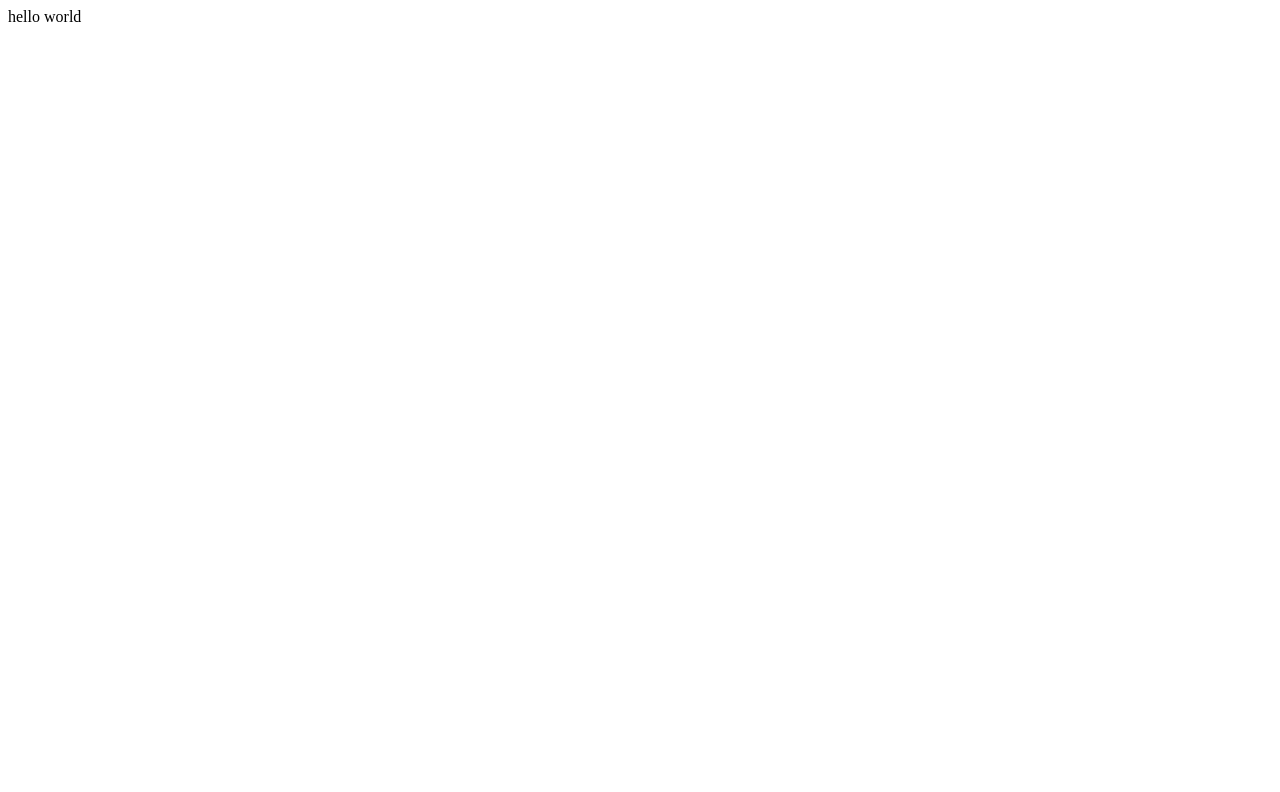
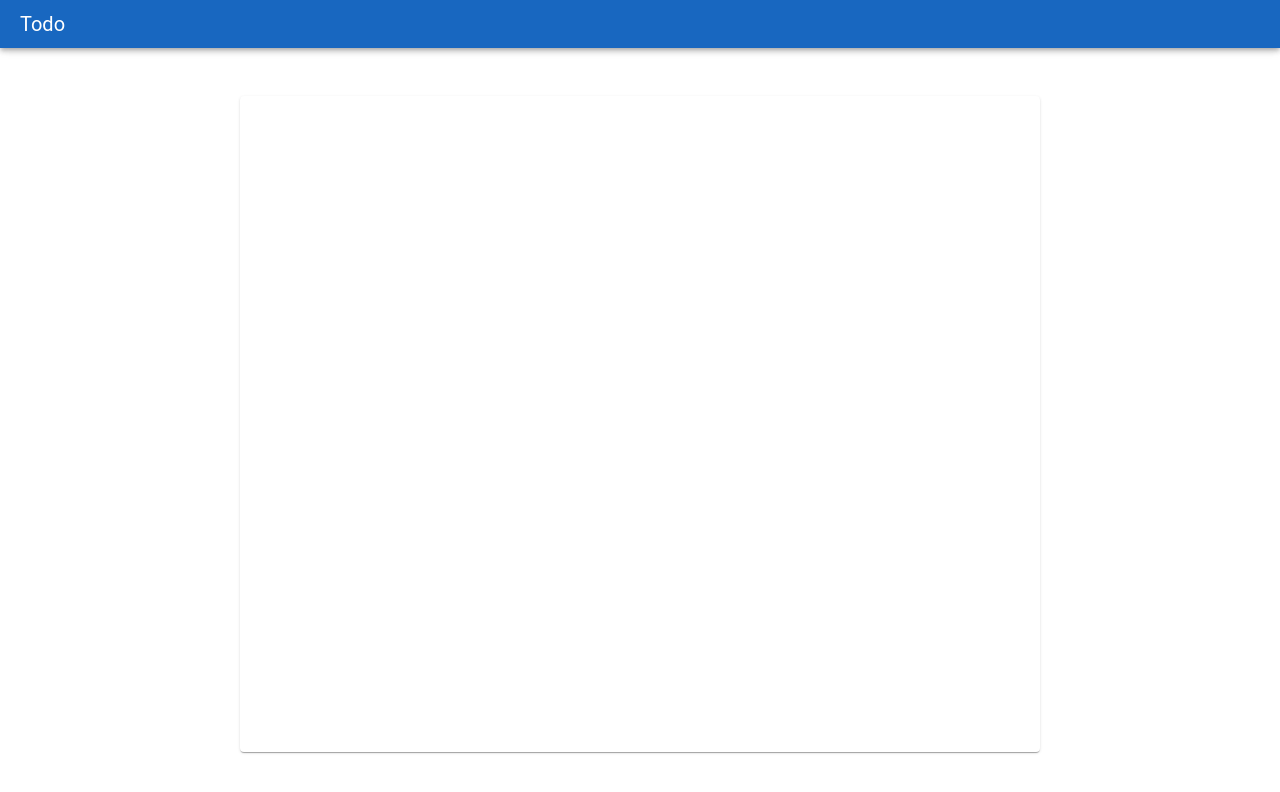
Before and after one commit to lnoueryo/todo, a Nuxt app: page / in a window 1280 px wide. Shown: the top 792 px of the page. Built offline with nearby package versions, Linux system fonts and the light colour scheme.

Commit message:
feat: レイアウト作成

```diff
--- a/app.vue
+++ b/app.vue
@@ -1,3 +1,5 @@
 <template>
-  <NuxtLayout />
+  <VApp>
+    <NuxtLayout />
+  </VApp>
 </template>
--- /dev/null
+++ b/components/atoms/AppBar.vue
@@ -0,0 +1,26 @@
+<template>
+  <v-app-bar :color="props.color" :density="props.density">
+    <v-app-bar-title>{{ props.title }}</v-app-bar-title>
+  </v-app-bar>
+</template>
+
+<script setup lang="ts">
+const props = defineProps({
+  color: {
+    type: String,
+    default: 'primary'
+  },
+  density: {
+    type: String,
+    default: 'compact'
+  },
+  title: {
+    type: String,
+    default: ''
+  },
+})
+</script>
+
+<style scoped>
+
+</style>
--- /dev/null
+++ b/components/atoms/Card.vue
@@ -0,0 +1,22 @@
+<template>
+  <v-card :width="props.width" :max-width="props.maxWidth">
+    <slot />
+  </v-card>
+</template>
+
+<script setup lang="ts">
+const props = defineProps({
+  width: {
+    type: String,
+    default: '100%',
+  },
+  maxWidth: {
+    type: String,
+    default: '800px',
+  },
+})
+</script>
+
+<style scoped>
+
+</style>
--- a/layouts/default.vue
+++ b/layouts/default.vue
@@ -1,11 +1,32 @@
 <template>
-  <NuxtPage />
+  <header>
+    <AppBar title="Todo" />
+  </header>
+  <main>
+    <Card>
+      <NuxtPage />
+    </Card>
+  </main>
 </template>
 
 <script setup lang="ts">
-
+import AppBar from '~/components/atoms/AppBar.vue'
+import Card from '~/components/atoms/Card.vue'
 </script>
 
 <style scoped>
+  header {
+    margin-bottom: 48px;
+  }
+  main {
+    display: flex;
+    justify-content: center;
+    flex: 1;
+    padding: 48px 0;
+  }
 
+  .page-container {
+    display: flex;
+    flex: 1;
+  }
 </style>
--- a/nuxt.config.ts
+++ b/nuxt.config.ts
@@ -2,6 +2,9 @@ import vuetify, { transformAssetUrls } from 'vite-plugin-vuetify'
 export default defineNuxtConfig({
   compatibilityDate: '2024-04-03',
   devtools: { enabled: true },
+  build: {
+    transpile: ['vuetify'],
+  },
   modules: [
     (_options, nuxt) => {
       nuxt.hooks.hook('vite:extendConfig', (config) => {
@@ -11,4 +14,11 @@ export default defineNuxtConfig({
     },
     //...
   ],
+  vite: {
+    vue: {
+      template: {
+        transformAssetUrls,
+      },
+    },
+  },
 })
--- a/pages/index.vue
+++ b/pages/index.vue
@@ -1,11 +1,11 @@
 <template>
   <div>
-    hello world
+
   </div>
 </template>
 
 <script setup lang="ts">
-
+import Card from '~/components/atoms/Card.vue'
 </script>
 
 <style scoped>
--- /dev/null
+++ b/plugins/vuetify.ts
@@ -0,0 +1,11 @@
+import '@mdi/font/css/materialdesignicons.css'
+
+import 'vuetify/styles'
+import { createVuetify } from 'vuetify'
+
+export default defineNuxtPlugin((app) => {
+  const vuetify = createVuetify({
+
+  })
+  app.vueApp.use(vuetify)
+})
```
